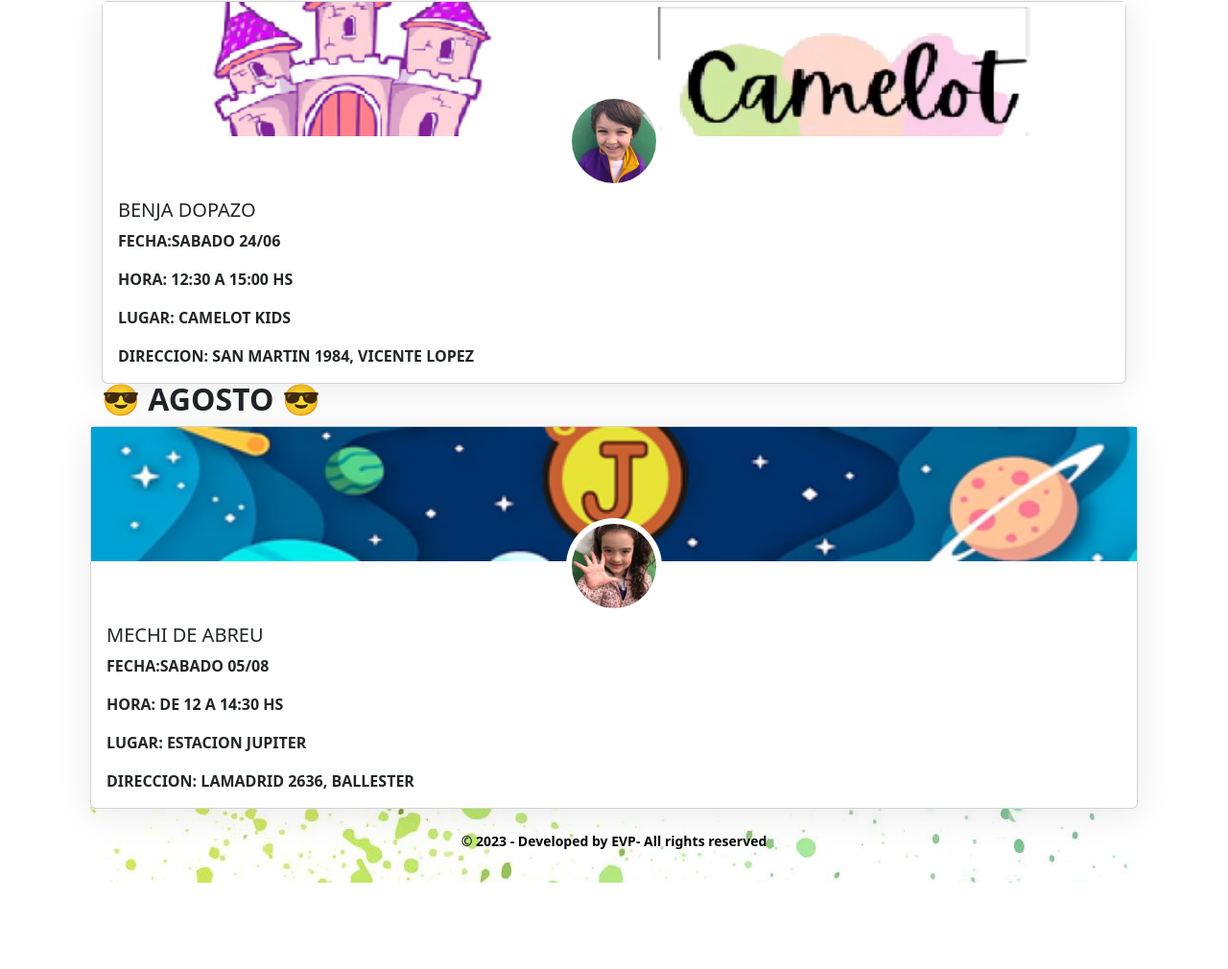
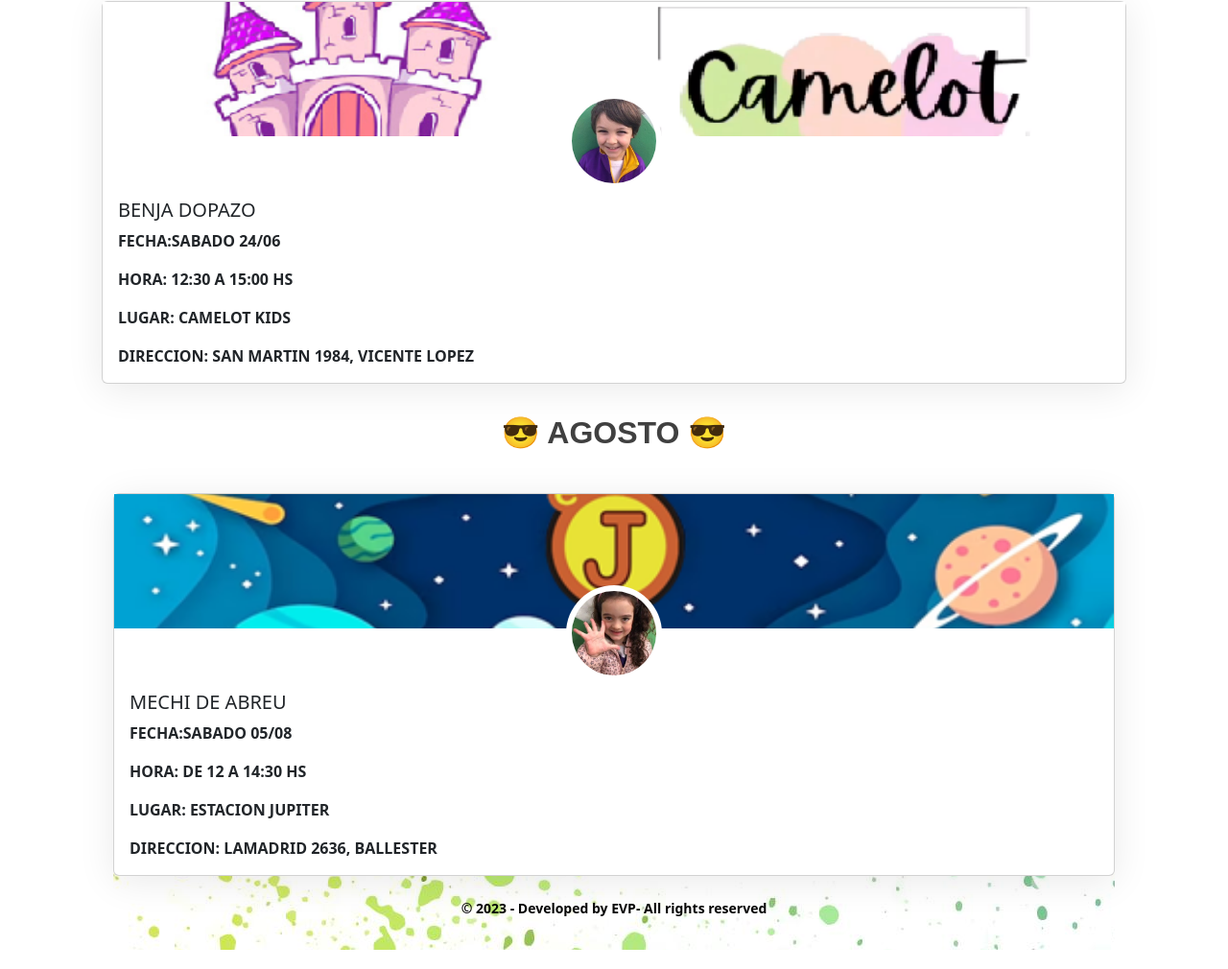
Before and after one commit to VanesaPorcelli/CUMPLEA-OS_PN, a plain HTML site: page index.html in a window 1280 px wide. Shown: the part 1544-2554 px from the top of the page at 96% size. Before the commit the page ends 2484 px from the top, so only its background shows below. Drawn offline with nearby package versions, Linux system fonts and the light colour scheme; a web font is replaced by a local one.

Commit message:
odificacion cumpleaños

```diff
--- a/index.html
+++ b/index.html
@@ -151,8 +151,10 @@
                     </div>
                 </div>
         </div>
-        <h2> <b> 😎 AGOSTO 😎</b></h2>
-    </div>
+        <div class="container">
+            <div class="title d-flex justify-content-center pt-">
+                <h2> <b> 😎 AGOSTO 😎</b></h2>
+            </div>
     <div class="d-flex flex-column flex-md-row gap-3">
         <div class="col-sm">
             <div class="card custom-card">
```
